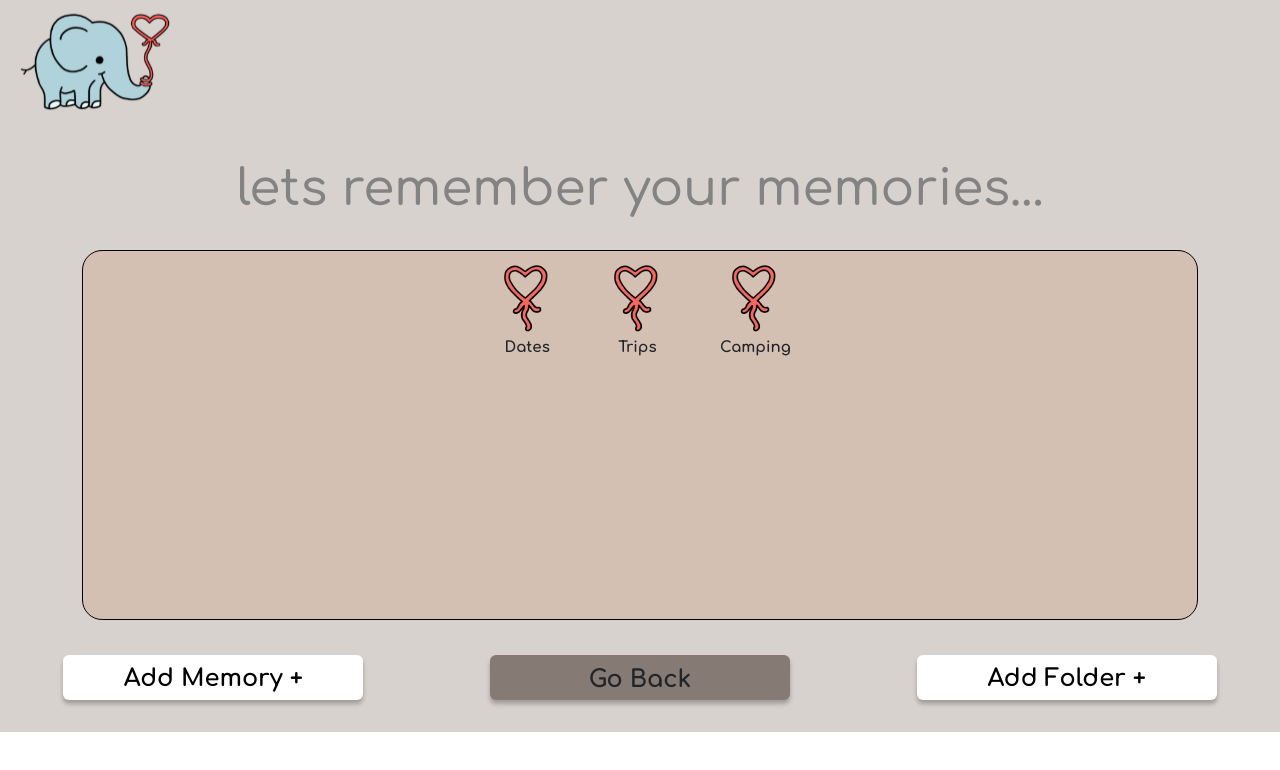
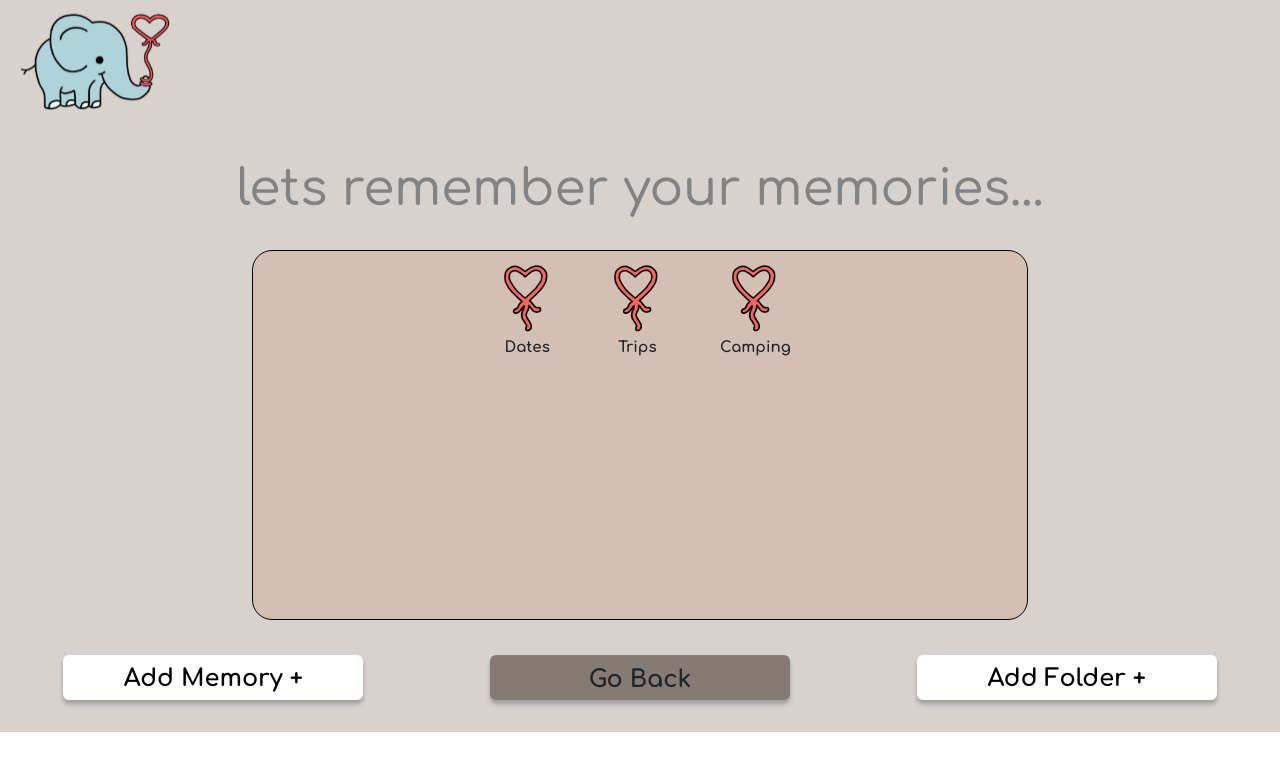
Before and after one commit to JeremyLapham/RememberWhen, a React (Create React App) app: page /DashBoard in a window 1280 px wide. Both pictures are taken after a click on the button "Click for all memories". Shown: the top 770 px of the page. Built offline with nearby package versions, Linux system fonts and the light colour scheme.

Commit message:
final update

```diff
--- a/src/Components/HomePageComponent/DashBoard.css
+++ b/src/Components/HomePageComponent/DashBoard.css
@@ -246,7 +246,18 @@
   }
 }
 
-@media only screen and (max-width: 800px) {
+@media only screen and (min-width: 800px) {
+  .folderBox {
+    width: 50rem !important;
+  }
+
+  .folderBoxCont {
+    display: flex;
+    justify-content: center;
+  }
+}
+
+@media only screen and (max-width: 380px) {
   .desktopAddCol {
     display: none !important;
   }
--- a/src/Components/HomePageComponent/DashBoard.tsx
+++ b/src/Components/HomePageComponent/DashBoard.tsx
@@ -194,8 +194,8 @@ export default function DashBoard() {
       )}
 
       {moreMemoryClicked ? (
-        <Container>
-          <Row>
+        <Container className="folderBoxCont">
+          <Row className="folderBox">
             <Col className="d-flex justify-content-center folderDisplay">
               <Row>
                 {placerFolder.map((folder, idx) => {
```
